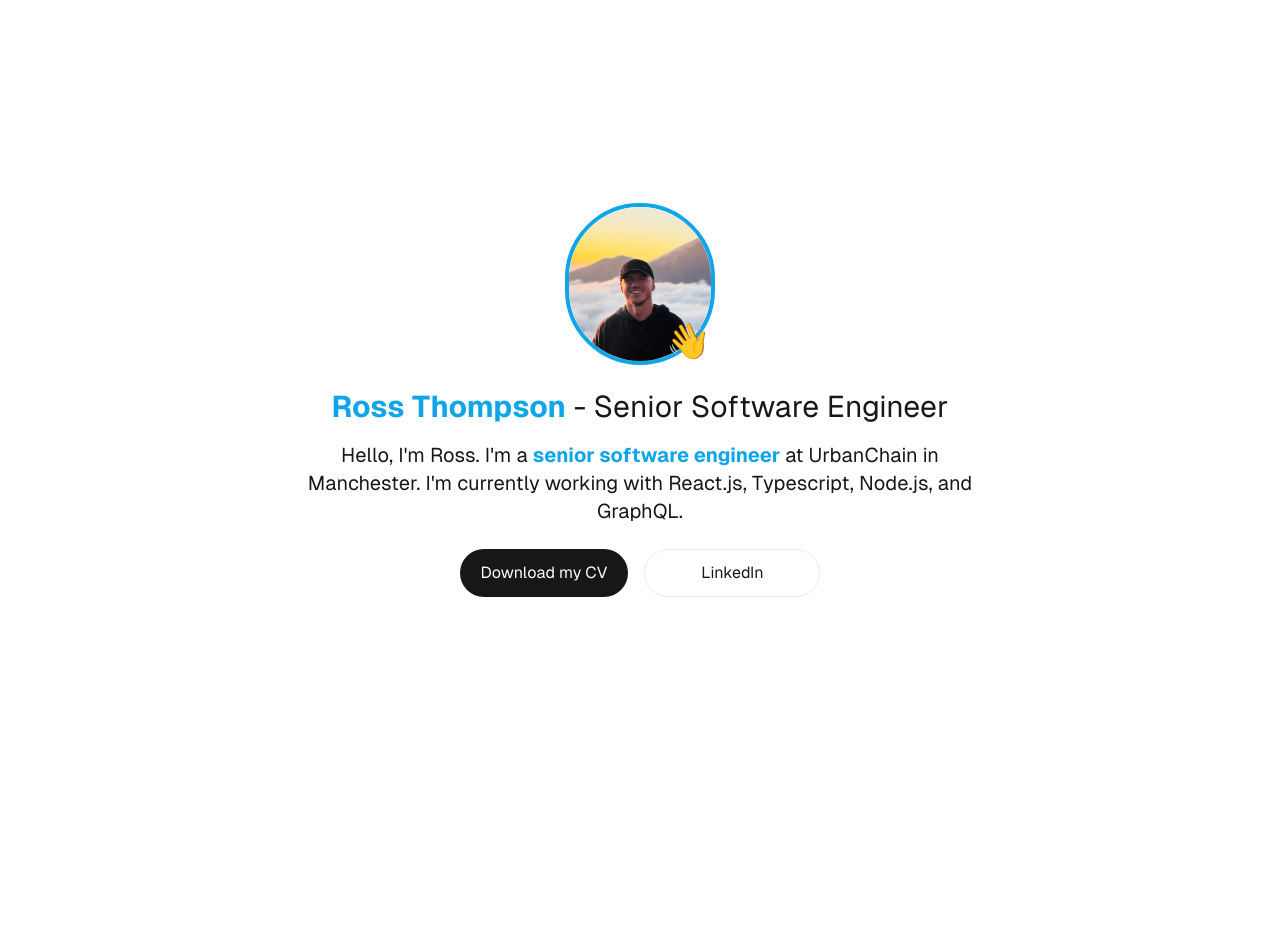
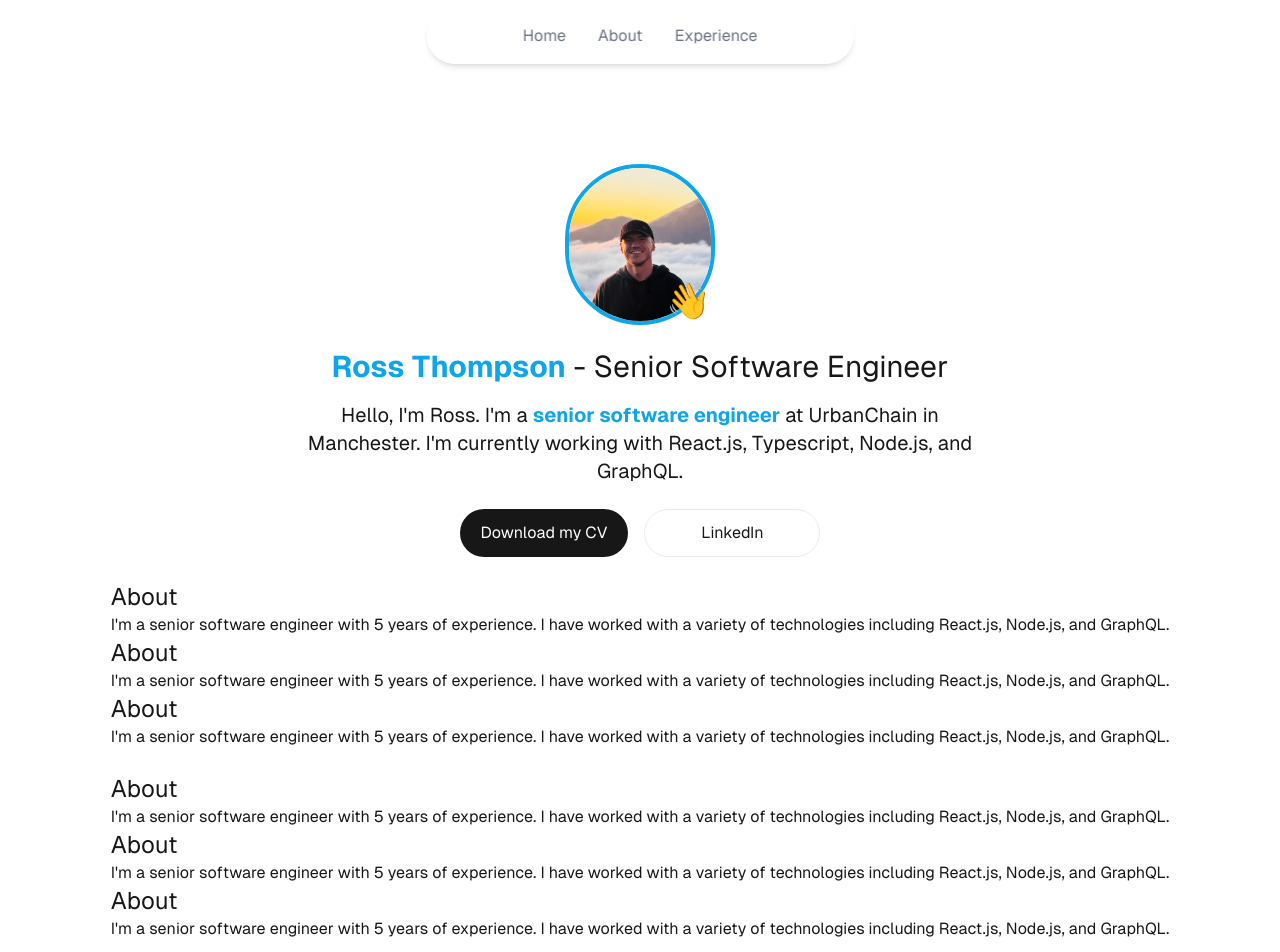
Before and after one commit to ArossThompson/ross-thompson.com, a Next.js app: page / in a window 1280 px wide. Shown: the top 952 px of the page. Before the commit the page ends 800 px from the top, so only its background shows below. Built offline with nearby package versions, Linux system fonts and the light colour scheme.

Commit message:
added a working navigation bar

```diff
--- a/src/app/page.tsx
+++ b/src/app/page.tsx
@@ -3,7 +3,39 @@ import Link from "next/link";
 
 export default function Home() {
   return (
-    <div className="grid grid-rows-[20px_1fr_20px] items-center justify-items-center min-h-screen p-8 pb-20 gap-16 sm:p-20 font-[family-name:var(--font-geist-sans)]">
+    <div
+      id="home"
+      className="grid grid-rows-[20px_1fr_20px] items-center justify-items-center min-h-screen p-8 pb-20 gap-16 sm:p-20 font-[family-name:var(--font-geist-sans)]"
+    >
+      <nav className="fixed top-2 left-1/2 transform -translate-x-1/2 bg-white/80 backdrop-blur-md shadow-md z-50 w-2/6 rounded-full">
+        <ul className="flex justify-center space-x-8 p-4">
+          <li>
+            <a
+              href="#home"
+              className="text-gray-500 hover:text-blue-500 transition-colors duration-300"
+            >
+              Home
+            </a>
+          </li>
+          <li>
+            <a
+              href="#about"
+              className="text-gray-500 hover:text-blue-500 transition-colors duration-300"
+            >
+              About
+            </a>
+          </li>
+          <li>
+            <a
+              href="#experience"
+              className="text-gray-500 hover:text-blue-500 transition-colors duration-300"
+            >
+              Experience
+            </a>
+          </li>
+        </ul>
+      </nav>
+
       <main className="flex flex-col gap-6 row-start-2 items-center sm:items-center">
         <div className="relative">
           <Image
@@ -43,6 +75,48 @@ export default function Home() {
             <span>LinkedIn</span>
           </Link>
         </div>
+
+        <div id="about">
+          <h2 className="text-2xl">About</h2>
+          <p>
+            I'm a senior software engineer with 5 years of experience. I have
+            worked with a variety of technologies including React.js, Node.js,
+            and GraphQL.
+          </p>
+          <h2 className="text-2xl">About</h2>
+          <p>
+            I'm a senior software engineer with 5 years of experience. I have
+            worked with a variety of technologies including React.js, Node.js,
+            and GraphQL.
+          </p>
+          <h2 className="text-2xl">About</h2>
+          <p>
+            I'm a senior software engineer with 5 years of experience. I have
+            worked with a variety of technologies including React.js, Node.js,
+            and GraphQL.
+          </p>
+        </div>
+
+        <div id="experience">
+          <h2 className="text-2xl">About</h2>
+          <p>
+            I'm a senior software engineer with 5 years of experience. I have
+            worked with a variety of technologies including React.js, Node.js,
+            and GraphQL.
+          </p>
+          <h2 className="text-2xl">About</h2>
+          <p>
+            I'm a senior software engineer with 5 years of experience. I have
+            worked with a variety of technologies including React.js, Node.js,
+            and GraphQL.
+          </p>
+          <h2 className="text-2xl">About</h2>
+          <p>
+            I'm a senior software engineer with 5 years of experience. I have
+            worked with a variety of technologies including React.js, Node.js,
+            and GraphQL.
+          </p>
+        </div>
       </main>
     </div>
   );
```
